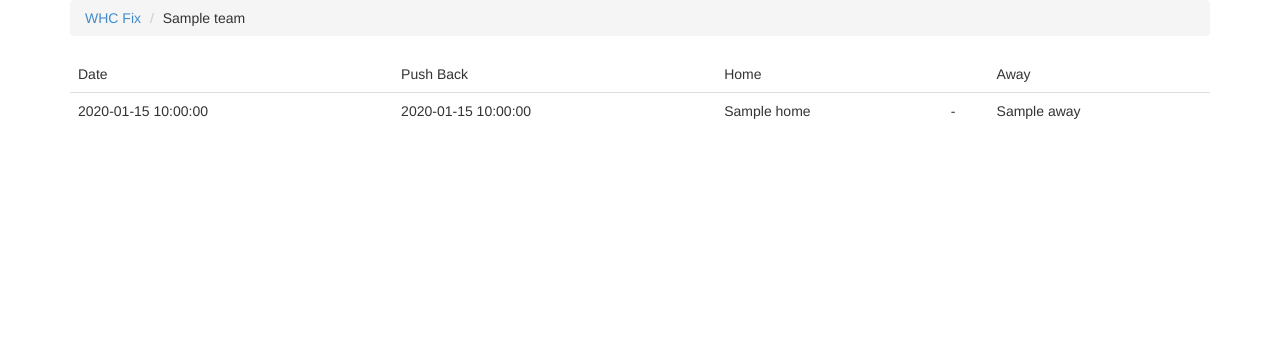
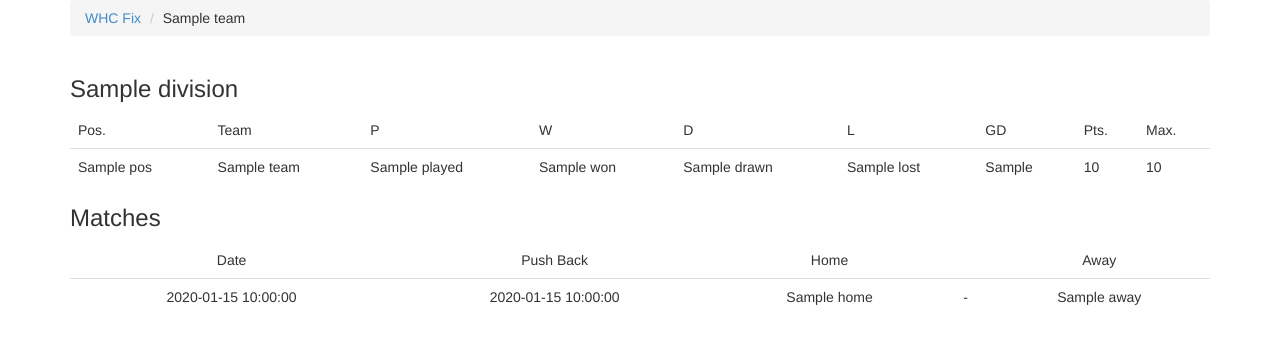
Before and after one commit to Horb/whcfix, a Flask app: template whcfix/templates/teamDump.html in a window 1280 px wide. Shown: the top 344 px of the page. Run offline with Flask 2, Linux system fonts and the light colour scheme; the template is opened without the code that fills it: most values are stand-ins (such as "Sample title", 1, 10 or a date in 2020); some libraries are stand-ins or nearby versions.

Commit message:
Adding views for the Division models.

```diff
--- a/app.py
+++ b/app.py
@@ -2,6 +2,7 @@ from flask import Flask, render_template
 import logging
 from whcfix.data.applicationstrings import ApplicationStrings
 from whcfix.logic.matches import Matches
+from whcfix.logic.divisions import Divisions
 import os
 
 if __name__ == '__main__':
@@ -23,6 +24,25 @@ app = Flask(__name__,
 #         logging.exception("")
 #         return render_template("501.html")
 
+@app.route("/divisions/")
+def divisions_list():
+    try:
+        divisions = Divisions().get_divisions()
+        return render_template("divisions.html", divisions=divisions)
+    except:
+        logging.exception("")
+        return render_template("501.html")
+
+@app.route("/divisions/<division>/")
+def division_filtered(division):
+    try:
+        d = Divisions()
+        cond = lambda d: d.name == division
+        divisions = Divisions().get_divisions(cond)
+        return render_template("divisions.html", divisions=divisions)
+    except Exception:
+        logging.exception("")
+        return render_template("501.html")
 
 @app.route("/teams/")
 def teams():
@@ -92,9 +112,10 @@ def next_match():
 def team(team):
     try:
         m = Matches()
+        d = Divisions()
         return render_template("teamDump.html", team=team,
-                               matches=m.get_matches(lambda m:
-                                                     m.doesFeature(team)))
+                               matches=m.get_matches(lambda m: m.doesFeature(team)),
+                               divisions=d.get_divisions(lambda d: d.doesFeatureTeam(team)))
     except Exception:
         logging.exception("")
         return render_template("501.html")
--- a/whcfix/data/yorkshirehockeyassociationdivisionadapter.py
+++ b/whcfix/data/yorkshirehockeyassociationdivisionadapter.py
@@ -35,7 +35,7 @@ class YorkshireHockeyAssociationDivisionAdapter(object):
                 if division is not None:
                     yield division
                 logging.debug(division_name)
-                division = Division(division_name)
+                division = Division("%s %s" % (self.sectionName, division_name))
 
             division_row = self.try_parse_division_row(tr)
             if division_row is not None:
--- a/whcfix/logic/matchesbase.py
+++ b/whcfix/logic/matchesbase.py
@@ -12,13 +12,13 @@ class MatchesBase(object):
             self.init_data()
 
     def init_data(self):
-        pc = PickelCache('cache', 60 * 60)
+        pc = PickleCache('cache', 60 * 60)
         if pc.exists():
             self.listOfMatches = pc.load()
         else:
             for config in self.configGenerator():
                 self.listOfMatches += self.getMatchesFromConfig(config)
-            pc.save(self.listOfMatches)
+            pc.dump(self.listOfMatches)
 
     def configGenerator(self):
         for config in self.getConfig()["configs"]:
--- /dev/null
+++ b/whcfix/templates/division_snippet.html
@@ -0,0 +1,37 @@
+    <h3>{{ division.name }}</h3>
+    <table class="table">
+        <thead>
+            <tr>
+                <td class="hidden-sm hidden-xs">Pos.</td>
+                <td>Team</td>
+                <td>P</td>
+                <td class="hidden-sm hidden-xs">W</td>
+                <td class="hidden-sm hidden-xs">D</td>
+                <td class="hidden-sm hidden-xs">L</td>
+                <td>GD</td>
+                <td>Pts.</td>
+                <td class="hidden-sm hidden-xs">Max.</td>
+            </tr>
+        </thead>
+        <tbody>
+            {% for row in division.rows %}
+            <tr class="
+                {% if row.is_promotion %}
+                    text-success
+                {% elif row.is_relegation %}
+                    text-danger
+                {% endif %}
+                    ">
+                <td class="hidden-sm hidden-xs">{{row.pos}}</td>
+                <td>{{row.team}}</td>
+                <td>{{row.played}}</td>
+                <td class="hidden-sm hidden-xs">{{row.won}}</td>
+                <td class="hidden-sm hidden-xs">{{row.drawn}}</td>
+                <td class="hidden-sm hidden-xs">{{row.lost}}</td>
+                <td>{{row.goals_difference}}</td>
+                <td>{{row.points}}</td>
+                <td class="hidden-sm hidden-xs">{{row.max_points}}</td>
+            </tr>
+            {% endfor %}
+        </tbody>
+    </table>
--- a/whcfix/templates/teamDump.html
+++ b/whcfix/templates/teamDump.html
@@ -15,14 +15,22 @@
 {% block body %}
 <div class="row">
     <div class="col-sm-12 col-md-12">
-        <table class="table">
+        {% if divisions %}
+            {% for division in divisions %}
+                {% include "division_snippet.html" %}
+            {% endfor %}
+        {% endif %}
+        {% if matches %}
+        <h3>Matches</h3>
+        <table class="table" style="text-align:center;">
             <thead>
                 <tr>
-                    <td class="hidden-sm hidden-xs">Date</td>
-                    <td class="hidden-sm hidden-xs">Push Back</td>
-                    <td>Home</td>
-                    <td></td>
-                    <td>Away</td>
+                    <td>Date</td>
+                    <td>Push Back</td>
+                    <td class="hidden-sm hidden-xs">Home</td>
+                    <td class="hidden-sm hidden-xs"></td>
+                    <td class="hidden-sm hidden-xs">Away</td>
+                    <td class="hidden-md hidden-lg">Home/Away</td>
                 </tr>
             </thead>
             <tbody>
@@ -36,16 +44,32 @@
                         text-info
                     {% else %}
                     {% endif %}
-                        ">
-                    <td class="hidden-sm hidden-xs">{{match.date}}</td>
-                    <td class="hidden-sm hidden-xs">{{match.time}}</td>
-                    <td>{{match.home}}</td>
-                    <td style="white-space:nowrap;">{% if match.isResult() %}{{match.homeGoals}}{% endif %} - {% if match.isResult() %}{{match.awayGoals}}{% endif %}</td>
-                    <td>{{match.away}}</td>
+                         hidden-md hidden-lg">
+                    <td>{{match.date}}</td>
+                    <td></td>
+                    <td>{{match.time}}</td>
+                </tr>
+                <tr class="
+                    {% if match.didLose(team)%}
+                        text-danger
+                    {% elif match.didWin(team)%}
+                        text-success
+                    {% elif match.isResult() %}
+                        text-info
+                    {% else %}
+                    {% endif %}
+                    ">
+                    <td>{{match.date}}</td>
+                    <td>{{match.time}}</td>
+                    <td class="hidden-sm hidden-xs">{{match.home}}</td>
+                    <td class="hidden-sm hidden-xs" style="white-space:nowrap;">{% if match.isResult() %}{{match.homeGoals}}{% endif %} - {% if match.isResult() %}{{match.awayGoals}}{% endif %}</td>
+                    <td class="hidden-sm hidden-xs">{{match.away}}</td>
+                    <td class="hidden-md hidden-lg">{{match.home}}<br/>{% if match.isResult() %}{{match.homeGoals}}{% endif %} - {% if match.isResult() %}{{match.awayGoals}}{% endif %}</br>{{match.away}}</td>
                 </tr>
                 {% endfor %}
             </tbody>
         </table>
+        {% endif %}
     </div>
 </div>
 {% endblock %}
--- a/whcfix/templates/teams_snippet.html
+++ b/whcfix/templates/teams_snippet.html
@@ -4,18 +4,14 @@
         <thead>
             <tr>
                 <td class="hidden-sm hidden-xs">Team</td>
-                <td class="hidden-sm hidden-xs"></td>
-                <td class="hidden-sm hidden-xs"></td>
             </tr>
         </thead>
         <tbody>
             {% for team in teams %}
             <tr>
-                <td class="hidden-sm hidden-xs">
+                <td>
                     <a href="/teams/{{team}}/">{{ team }}</a>
                 </td>
-                <td class="hidden-sm hidden-xs"></td>
-                <td class="hidden-sm hidden-xs"></td>
             </tr>
             {% endfor %}
         </tbody>
```
Also changed, not shown: whcfix/templates/divisions.html (added, +22 -0 lines).
